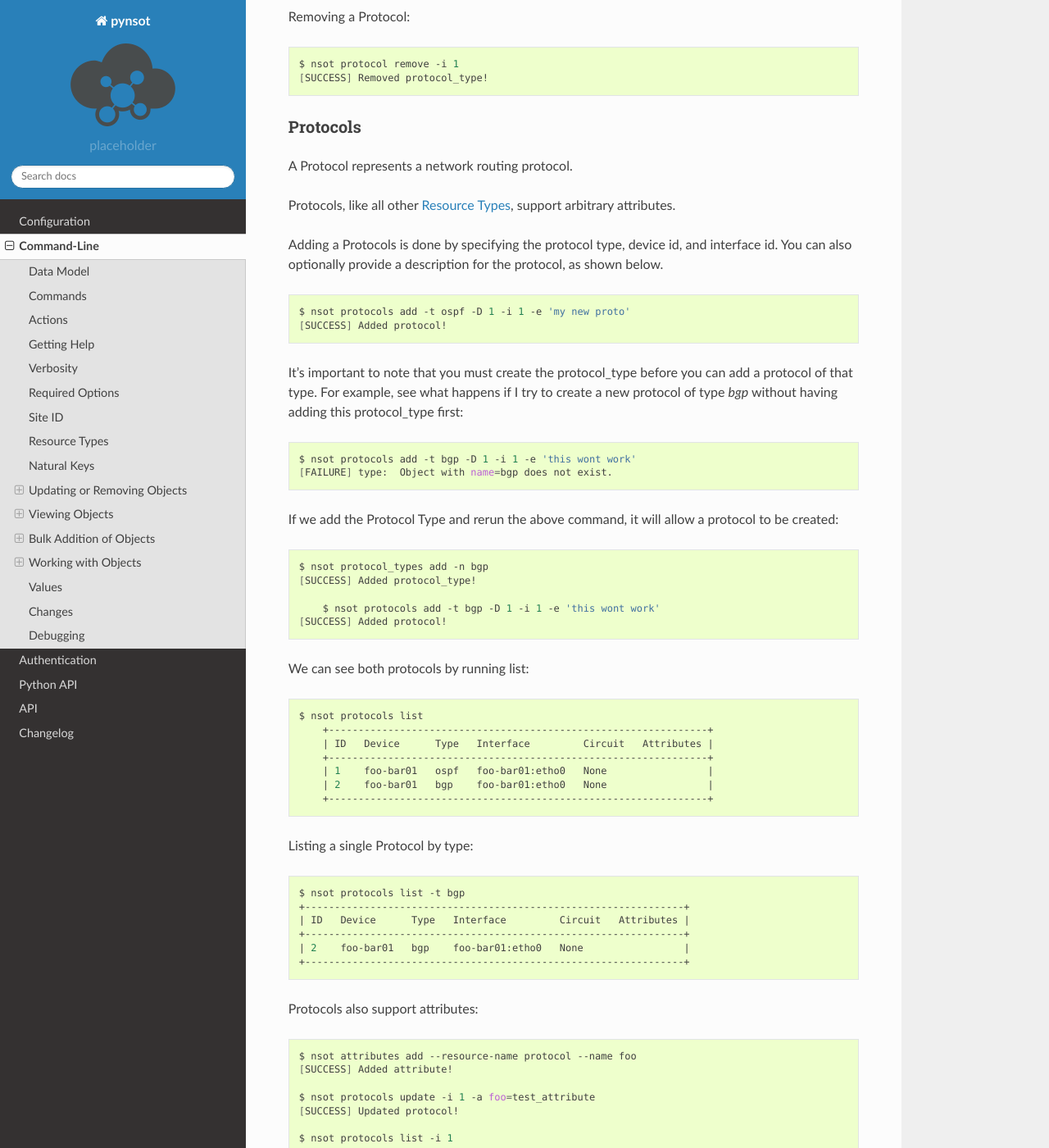
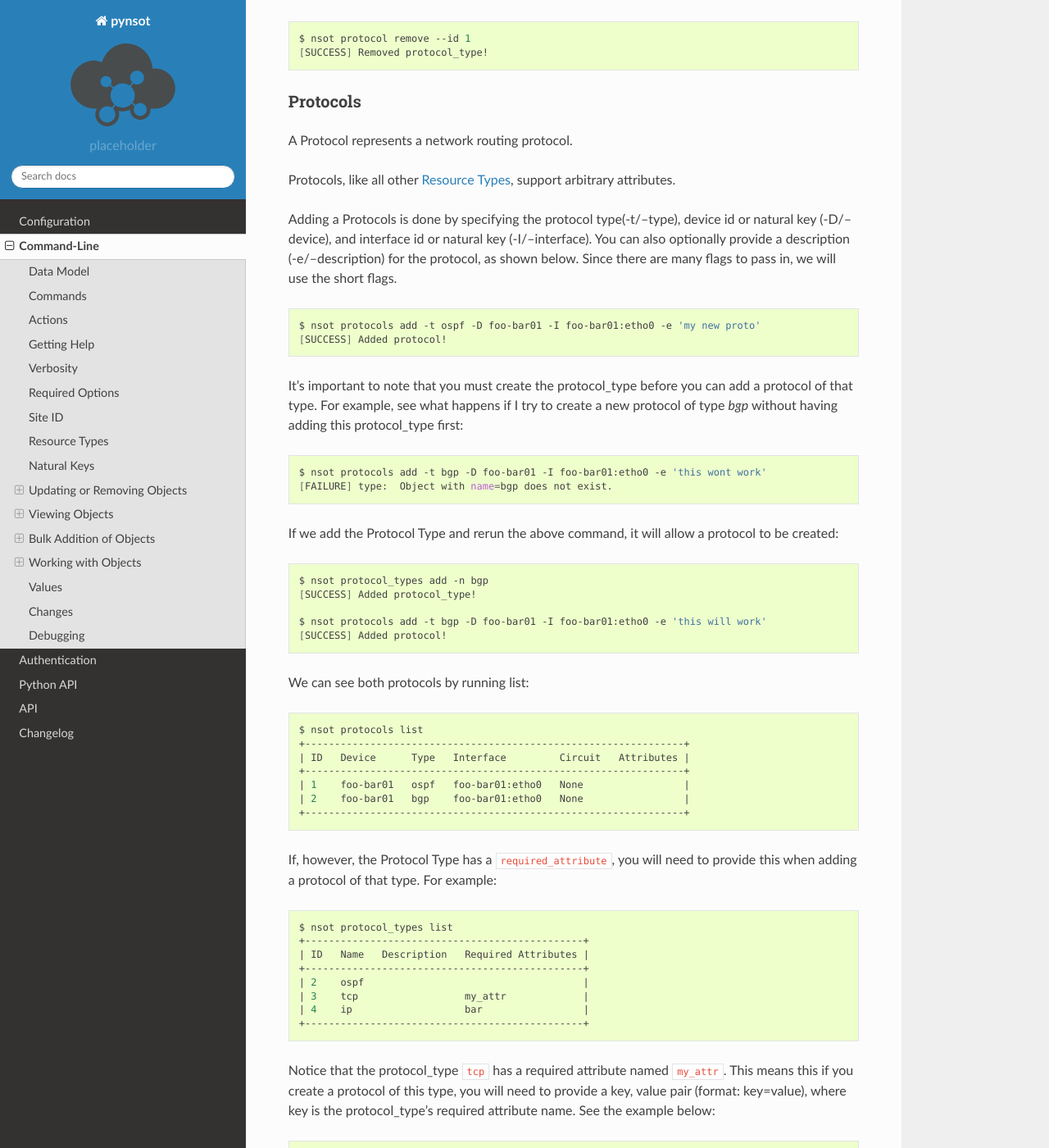
Before and after one commit to dropbox/pynsot, a Sphinx documentation site: the page built from docs/cli.rst, in a window 1280 px wide and 1400 px high, scrolled down 29779 px. Shown: the whole window at 82% size. Built offline with Sphinx 7.4.7 and the Read the Docs theme 2.0.0, drawn with Linux system fonts in a browser that asks for light colours; some of the changed text lies outside the part shown.

Commit message:
Changed from ids to natural keys in the docs. Also added a few scenarios to make sure the use cases are clear.

```diff
--- a/docs/cli.rst
+++ b/docs/cli.rst
@@ -1536,211 +1536,233 @@ Adding a Protocol Type is done by specifying the name:
 
 .. code-block:: bash
 
+    $ nsot protocol_types add --name bgp
+    [SUCCESS] Added protocol_type!
+
+Let's add another Protocol Type:
+
+.. code-block:: bash
+
+    $ nsot protocol_types add --name ospf
+    [SUCCESS] Added protocol_type!
+
+Listing all Protocol Types:
+
+.. code-block:: bash
+
+    $ nsot protocol_types list
+    +-----------------------------------------------+
+    | ID   Name   Description   Required Attributes |
+    +-----------------------------------------------+
+    | 1    bgp                                      |
+    | 2    ospf                                     |
+    +-----------------------------------------------+
+
+Protocol Types also allow you to add required attributes for future protocols of this type. This is done by the name of the attribute:
+
+.. code-block:: bash
+
+    $ nsot protocol_types add --name tcp --required-attribute foo
+    [SUCCESS] Added protocol_type!
+
+    $ nsot protocol_types list
+    +-----------------------------------------------+
+    | ID   Name   Description   Required Attributes |
+    +-----------------------------------------------+
+    | 1    bgp                                      |
+    | 2    ospf                                     |
+    | 3    tcp                  foo                 |
+    +-----------------------------------------------+
+
+Note that this only works if the attribute has already been created for the Protocol resource. Notice what happens if we try to add the ``bar`` attribute to the Protocol Type:
+
+.. code-block:: bash
+
+    $ nsot protocol_types add --name ip --required-attribute bar
+    [FAILURE] required_attributes:  Object with name=bar does not exist.
+
+    $ nsot attributes add --resource-name protocol --name bar
+    [SUCCESS] Added attribute!
+
+Now that ``bar`` has been created, it can be added as a required-attribute on the Protocol Type:
+
+.. code-block:: bash
+
+    $ nsot protocol_types add --name ip -required-attribute bar
+    [SUCCESS] Added protocol_type!
+
+You can also update the name of your protocol_type:
+
+.. code-block:: bash
+
+    $ nsot protocol_types update --id 1 --name test
+    [SUCCESS] Updated protocol_type!
+
+    $ nsot protocol_types list
+    +-----------------------------------------------+
+    | ID   Name   Description   Required Attributes |
+    +-----------------------------------------------+
+    | 1    test                                     |
+    | 2    ospf                                     |
+    | 3    tcp                  foo                 |
+    | 4    ip                   bar                 |
+    +-----------------------------------------------+
+
+You can add required-attributes to a protocol_type that has already been created:
+
+.. code-block:: bash
+
+    $ nsot protocol_types update --id 1 --required-attribute baz
+    [SUCCESS] Updated protocol_type!
+
+    $ nsot protocol_types list
+    +-----------------------------------------------+
+    | ID   Name   Description   Required Attributes |
+    +-----------------------------------------------+
+    | 1    test                 baz                 |
+    | 2    ospf                                     |
+    | 3    tcp                  foo                 |
+    | 4    ip                   bar                 |
+    +-----------------------------------------------+
+
+Removing a Protocol:
+
+.. code-block:: bash
+
+    $ nsot protocol remove --id 1
+    [SUCCESS] Removed protocol_type!
+
+
+Protocols
+---------
+
+A Protocol represents a network routing protocol.
+
+Protocols, like all other :ref:`resource_types`, support arbitrary attributes.
+
+Adding a Protocols is done by specifying the protocol type(-t/--type), device id or natural key (-D/--device), and interface id or natural key (-I/--interface). You can also optionally provide a description (-e/--description) for the protocol, as shown below. Since there are many flags to pass in, we will use the short flags.
+
+.. code-block:: bash
+
+    $ nsot protocols add -t ospf -D foo-bar01 -I foo-bar01:etho0 -e 'my new proto'
+    [SUCCESS] Added protocol!
+
+It's important to note that you must create the :ref:`protocol_type` before you can add a protocol of that type. For example, see what happens if I try to create a new protocol of type `bgp` without having adding this protocol_type first:
+
+.. code-block:: bash
+
+    $ nsot protocols add -t bgp -D foo-bar01 -I foo-bar01:etho0 -e 'this wont work'
+    [FAILURE] type:  Object with name=bgp does not exist.
+
+If we add the Protocol Type and rerun the above command, it will allow a protocol to be created:
+
+.. code-block:: bash
+
     $ nsot protocol_types add -n bgp
     [SUCCESS] Added protocol_type!
 
-Let's add another Protocol Type:
-
-.. code-block:: bash
-
-    $ nsot protocol_types add -n ospf
-    [SUCCESS] Added protocol_type!
-
-Listing all Protocol Types:
-
-.. code-block:: bash
-
-	$ nsot protocol_types list
-	+-----------------------------------------------+
-	| ID   Name   Description   Required Attributes |
-	+-----------------------------------------------+
-	| 1    bgp                                      |
-	| 2    ospf                                     |
-	+-----------------------------------------------+
-
-Protocol Types also allow you to add required attributes for future protocols of this type. This is done by the name of the attribute:
-
-.. code-block:: bash
-
-	$ nsot protocol_types add -n tcp -r foo
-	[SUCCESS] Added protocol_type!
-
-	$ nsot protocol_types list
-	+-----------------------------------------------+
-	| ID   Name   Description   Required Attributes |
-	+-----------------------------------------------+
-	| 1    bgp                                      |
-	| 2    ospf                                     |
-	| 3    tcp                  foo                 |
-	+-----------------------------------------------+
-
-Note that this only works if the attribute has already been created for the Protocol resource. Notice what happens if we try to add the ``bar`` attribute to the Protocol Type:
-
-.. code-block:: bash
-
-	$ nsot protocol_types add -n ip -r bar
-	[FAILURE] required_attributes:  Object with name=bar does not exist.
-
-	$ nsot attributes add -r protocol -n bar
-	[SUCCESS] Added attribute!
-
-Now that ``bar`` has been created, it can be added as a required-attribute on the Protocol Type::
-
-.. code-block:: bash
-	$ nsot protocol_types add -n ip -r bar
-	[SUCCESS] Added protocol_type!
-
-You can also update the name of your protocol_type:
-
-.. code-block:: bash
-
-	$ nsot protocol_types update -i 1 -n test
-	[SUCCESS] Updated protocol_type!
-
-	$ nsot protocol_types list
-	+-----------------------------------------------+
-	| ID   Name   Description   Required Attributes |
-	+-----------------------------------------------+
-	| 1    test                                     |
-	| 2    ospf                                     |
-	| 3    tcp                  foo                 |
-	| 4    ip                   bar                 |
-	+-----------------------------------------------+
-
-You can add required-attributes to a protocol_type that has already been created:
-
-.. code-block:: bash
-
-	$ nsot protocol_types update -i 2 bar
-	[SUCCESS] Updated protocol_type!
-
-	$ nsot protocol_types list
-	+-----------------------------------------------+
-	| ID   Name   Description   Required Attributes |
-	+-----------------------------------------------+
-	| 1    test                                     |
-	| 2    ospf                 bar                 |
-	| 4    tcp                  foo                 |
-	| 5    ip                   bar                 |
-	+-----------------------------------------------+
-
-Removing a Protocol:
-
-.. code-block:: bash
-
-    $ nsot protocol remove -i 1
-    [SUCCESS] Removed protocol_type!
-
-
-Protocols
----------
-
-A Protocol represents a network routing protocol.
-
-Protocols, like all other :ref:`resource_types`, support arbitrary attributes.
-
-Adding a Protocols is done by specifying the protocol type, device id, and interface id. You can also optionally provide a description for the protocol, as shown below.
-
-
-.. code-block:: bash
-
-    $ nsot protocols add -t ospf -D 1 -i 1 -e 'my new proto'
+    $ nsot protocols add -t bgp -D foo-bar01 -I foo-bar01:etho0 -e 'this will work'
     [SUCCESS] Added protocol!
 
-It's important to note that you must create the :ref:`protocol_type` before you can add a protocol of that type. For example, see what happens if I try to create a new protocol of type `bgp` without having adding this protocol_type first:
-
-.. code-block:: bash
-
-    $ nsot protocols add -t bgp -D 1 -i 1 -e 'this wont work'
-    [FAILURE] type:  Object with name=bgp does not exist.
-
-If we add the Protocol Type and rerun the above command, it will allow a protocol to be created:
-
-.. code-block:: bash
-
-    $ nsot protocol_types add -n bgp
-    [SUCCESS] Added protocol_type!
-
-	$ nsot protocols add -t bgp -D 1 -i 1 -e 'this wont work'
+We can see both protocols by running list:
+
+.. code-block:: bash
+
+    $ nsot protocols list
+    +----------------------------------------------------------------+
+    | ID   Device      Type   Interface         Circuit   Attributes |
+    +----------------------------------------------------------------+
+    | 1    foo-bar01   ospf   foo-bar01:etho0   None                 |
+    | 2    foo-bar01   bgp    foo-bar01:etho0   None                 |
+    +----------------------------------------------------------------+
+
+If, however, the Protocol Type has a ``required_attribute``, you will need to provide this when adding a protocol of that type. For example:
+
+.. code-block:: bash
+
+    $ nsot protocol_types list
+    +-----------------------------------------------+
+    | ID   Name   Description   Required Attributes |
+    +-----------------------------------------------+
+    | 2    ospf                                     |
+    | 3    tcp                  my_attr             |
+    | 4    ip                   bar                 |
+    +-----------------------------------------------+
+
+Notice that the protocol_type ``tcp`` has a required attribute named ``my_attr``. This means this if you create a protocol of this type, you will need to provide a key, value pair (format: key=value), where key is the protocol_type's required attribute name. See the example below:
+
+.. code-block:: bash
+
+    $ nsot protocols add -t tcp -D foo-bar01 -I foo-bar01:etho0 -e 'this wont work'
+    [FAILURE] attributes: Missing required attributes: my_attr
+
+    $ nsot protocols add -t tcp -D foo-bar01 -I foo-bar01:etho0 -a my_attr=test -e 'this will work'
     [SUCCESS] Added protocol!
 
-We can see both protocols by running list:
-
-.. code-block:: bash
+Listing a single Protocol by type:
+
+.. code-block:: bash
+
+    $ nsot protocols list -t bgp
+    +----------------------------------------------------------------+
+    | ID   Device      Type   Interface         Circuit   Attributes |
+    +----------------------------------------------------------------+
+    | 2    foo-bar01   bgp    foo-bar01:etho0   None                 |
+    +----------------------------------------------------------------+
+
+Protocols also support attributes:
+
+.. code-block:: bash
+
+    $ nsot attributes add --resource-name protocol --name foo
+    [SUCCESS] Added attribute!
+
+    $ nsot protocols update -i 1 -a foo=test_attribute
+    [SUCCESS] Updated protocol!
+
+    $ nsot protocols list -i 1
+    +------------------------------------------------------------------------------------------------------------+
+    | ID   Device      Type   Interface         Circuit   Auth_String   Description    Site   Attributes         |
+    +------------------------------------------------------------------------------------------------------------+
+    | 1    foo-bar01   ospf   foo-bar01:etho0   None                    my new proto   1      foo=test_attribute |
+    +------------------------------------------------------------------------------------------------------------+
+
+Performing a set query on Protocols by attribute/value displays by natural key:
+
+.. code-block:: bash
+
+    $ nsot protocols list -q foo=test_attribute
+    foo-bar01:ospf:3
+
+Replacing an attribute can be done using ``--replace-attributes``:
+
+.. code-block:: bash
+
+    $ nsot protocols update -i 1 --replace-attributes -a foo=test_replace
+    [SUCCESS] Updated protocol!
 
     $ nsot protocols list
-	+----------------------------------------------------------------+
-	| ID   Device      Type   Interface         Circuit   Attributes |
-	+----------------------------------------------------------------+
-	| 1    foo-bar01   ospf   foo-bar01:etho0   None                 |
-	| 2    foo-bar01   bgp    foo-bar01:etho0   None                 |
-	+----------------------------------------------------------------+
-
-Listing a single Protocol by type:
-
-.. code-block:: bash
-
-	$ nsot protocols list -t bgp
-	+----------------------------------------------------------------+
-	| ID   Device      Type   Interface         Circuit   Attributes |
-	+----------------------------------------------------------------+
-	| 2    foo-bar01   bgp    foo-bar01:etho0   None                 |
-	+----------------------------------------------------------------+
-
-Protocols also support attributes:
-
-.. code-block:: bash
-
-	$ nsot attributes add --resource-name protocol --name foo
-	[SUCCESS] Added attribute!
-
-	$ nsot protocols update -i 1 -a foo=test_attribute
-	[SUCCESS] Updated protocol!
-
-	$ nsot protocols list -i 1
-	+------------------------------------------------------------------------------------------------------------+
-	| ID   Device      Type   Interface         Circuit   Auth_String   Description    Site   Attributes         |
-	+------------------------------------------------------------------------------------------------------------+
-	| 1    foo-bar01   ospf   foo-bar01:etho0   None                    my new proto   1      foo=test_attribute |
-	+------------------------------------------------------------------------------------------------------------+
-
-
-Performing a set query on Protocols by attribute/value displays by natural key:
-
-.. code-block:: bash
-
-	$ nsot protocols list -q foo=test_attribute
-	foo-bar01:ospf:3
-
-Replacing an attribute can be done using ``--replace-attributes``:
-
-.. code-block:: bash
-
-	$ nsot protocols update -i 1 --replace-attributes -a foo=test_replace
-	[SUCCESS] Updated protocol!
+    +----------------------------------------------------------------------+
+    | ID   Device      Type   Interface         Circuit   Attributes       |
+    +----------------------------------------------------------------------+
+    | 1    foo-bar01   ospf   foo-bar01:etho0   None      foo=test_replace |
+    | 2    foo-bar01   bgp    foo-bar01:etho0   None                       |
+    +----------------------------------------------------------------------+
+
+Removing an attribute can be done using ``--delete-attributes``:
+
+.. code-block:: bash
+
+    $ nsot protocols update -i 1 --delete-attributes -a foo=test_replace
+    [SUCCESS] Updated protocol!
 
     $ nsot protocols list
-	+----------------------------------------------------------------------+
-	| ID   Device      Type   Interface         Circuit   Attributes       |
-	+----------------------------------------------------------------------+
-	| 1    foo-bar01   ospf   foo-bar01:etho0   None      foo=test_replace |
-	| 2    foo-bar01   bgp    foo-bar01:etho0   None                       |
-	+----------------------------------------------------------------------+
-
-Removing an attribute can be done using ``--delete-attributes``:
-
-.. code-block:: bash
-
-	$ nsot protocols update -i 1 --delete-attributes -a foo=test_replace
-	[SUCCESS] Updated protocol!
-
-	$ nsot protocols list
-	+----------------------------------------------------------------+
-	| ID   Device      Type   Interface         Circuit   Attributes |
-	+----------------------------------------------------------------+
-	| 1    foo-bar01   ospf   foo-bar01:etho0   None                 |
-	| 2    foo-bar01   bgp    foo-bar01:etho0   None                 |
-	+----------------------------------------------------------------+
+    +----------------------------------------------------------------+
+    | ID   Device      Type   Interface         Circuit   Attributes |
+    +----------------------------------------------------------------+
+    | 1    foo-bar01   ospf   foo-bar01:etho0   None                 |
+    | 2    foo-bar01   bgp    foo-bar01:etho0   None                 |
+    +----------------------------------------------------------------+
 
 Removing a Protocol can be done by ID and site-id:
 
```
